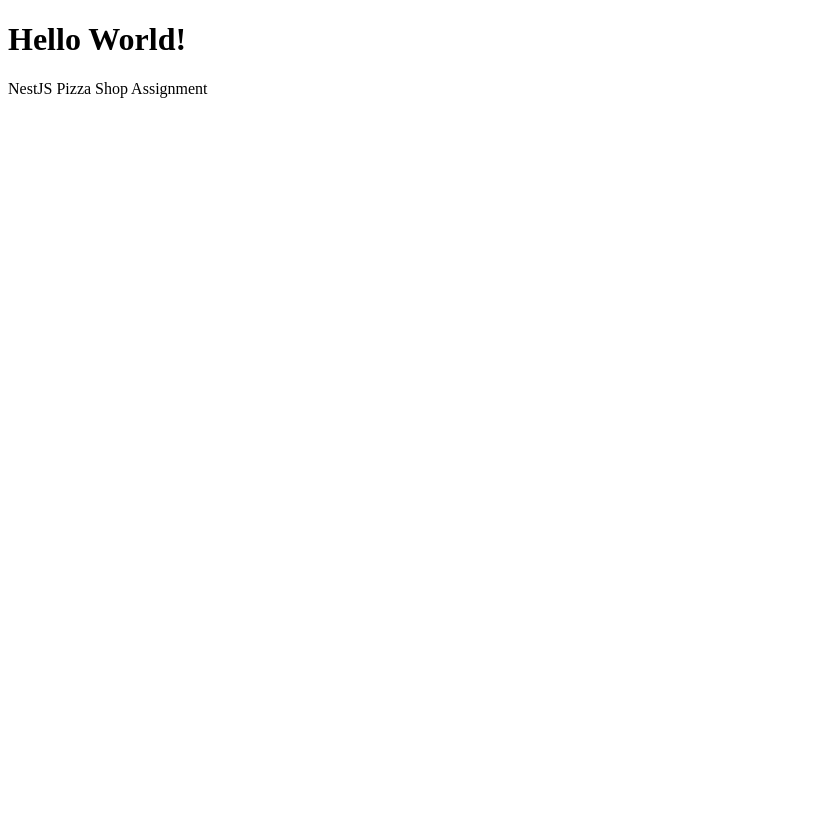
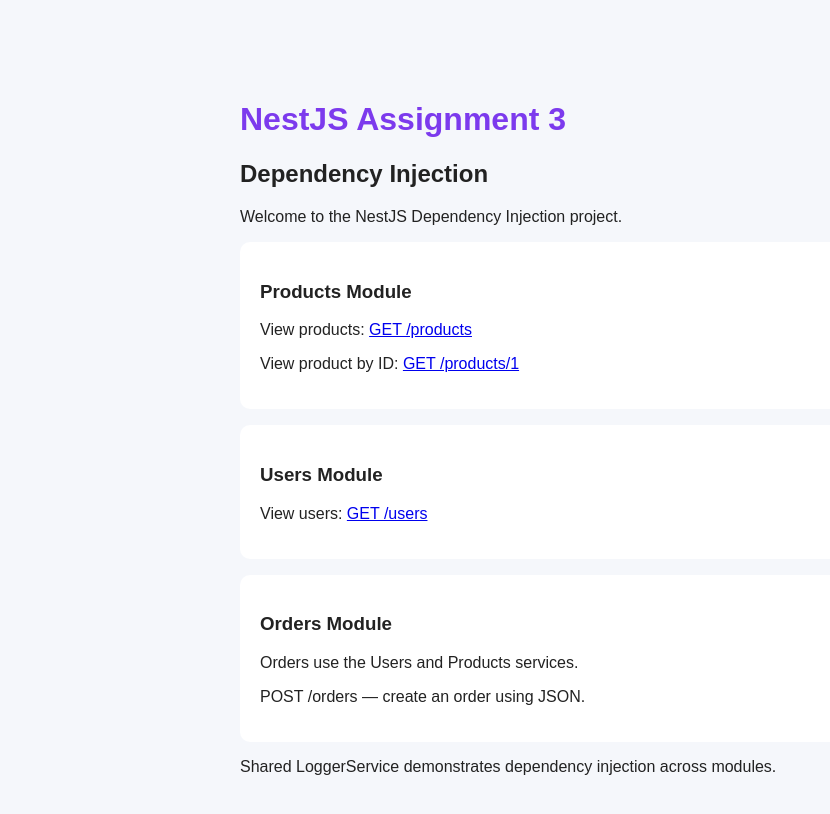
Before and after one commit to sakshigaikwad11/nestjs-dependency-injection, a website: page public/index.html in a window 1280 px wide. Shown: the whole page, without its empty margins (0-830 px from the left). Drawn offline with Linux system fonts and the light colour scheme.

Commit message:
Update homepage for Assignment 3

```diff
--- a/public/index.html
+++ b/public/index.html
@@ -1,12 +1,55 @@
+
 <!DOCTYPE html>
 <html lang="en">
 <head>
-  <meta charset="UTF-8" />
-  <meta name="viewport" content="width=device-width, initial-scale=1.0" />
-  <title>Pizza Shop - NestJS</title>
+  <meta charset="UTF-8">
+  <meta name="viewport" content="width=device-width, initial-scale=1.0">
+  <title>NestJS Assignment 3 - Dependency Injection</title>
+  <style>
+    body {
+      font-family: Arial, sans-serif;
+      max-width: 800px;
+      margin: 60px auto;
+      padding: 20px;
+      background: #f5f7fb;
+      color: #222;
+    }
+    h1 { color: #7c3aed; }
+    .card {
+      background: white;
+      padding: 20px;
+      margin: 16px 0;
+      border-radius: 10px;
+    }
+    code {
+      background: #eee;
+      padding: 4px 8px;
+      border-radius: 4px;
+    }
+  </style>
 </head>
 <body>
-  <h1>Hello World!</h1>
-  <p>NestJS Pizza Shop Assignment</p>
+  <h1>NestJS Assignment 3</h1>
+  <h2>Dependency Injection</h2>
+  <p>Welcome to the NestJS Dependency Injection project.</p>
+
+  <div class="card">
+    <h3>Products Module</h3>
+    <p>View products: <a href="/products">GET /products</a></p>
+    <p>View product by ID: <a href="/products/1">GET /products/1</a></p>
+  </div>
+
+  <div class="card">
+    <h3>Users Module</h3>
+    <p>View users: <a href="/users">GET /users</a></p>
+  </div>
+
+  <div class="card">
+    <h3>Orders Module</h3>
+    <p>Orders use the Users and Products services.</p>
+    <p>POST /orders — create an order using JSON.</p>
+  </div>
+
+  <p>Shared LoggerService demonstrates dependency injection across modules.</p>
 </body>
 </html>
```
